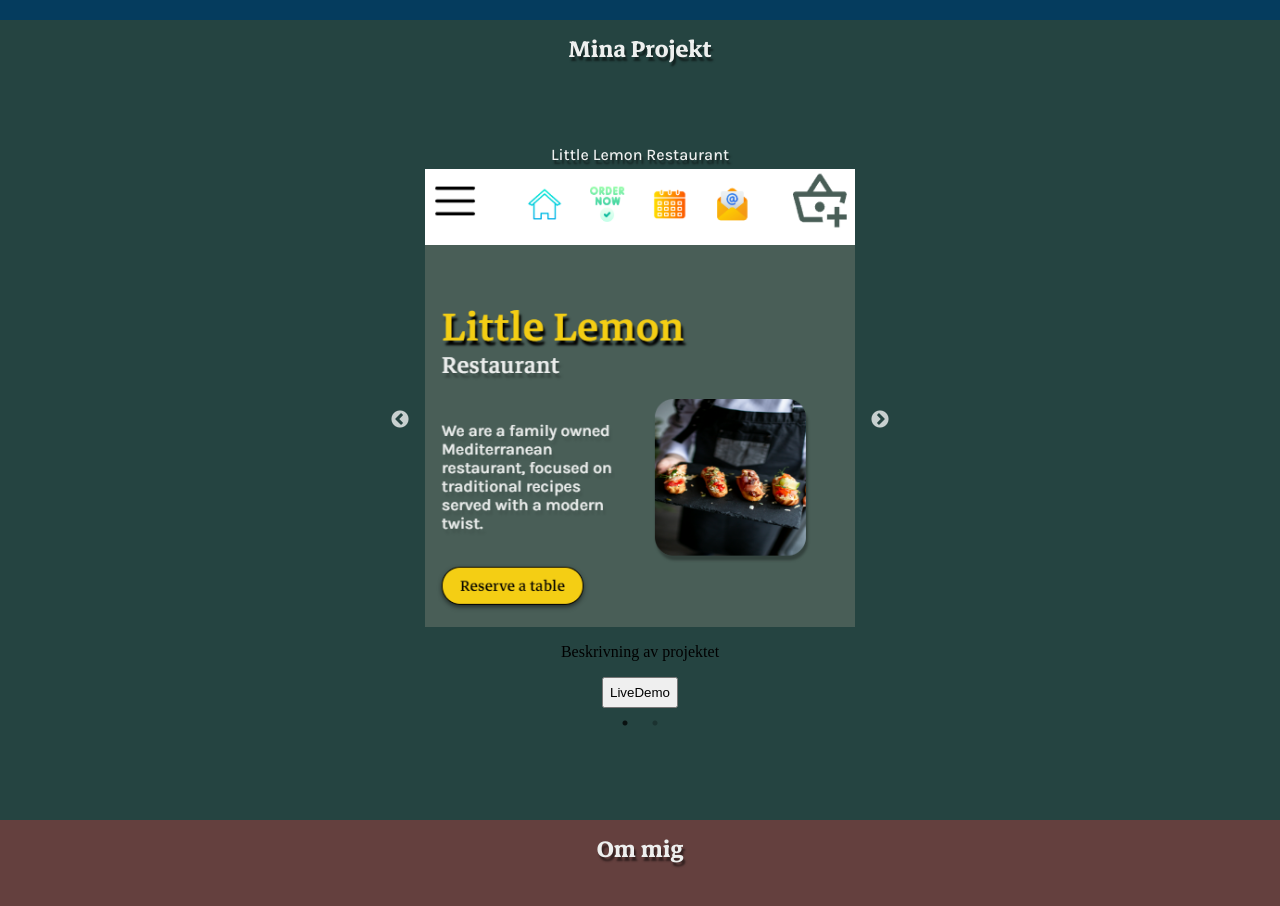
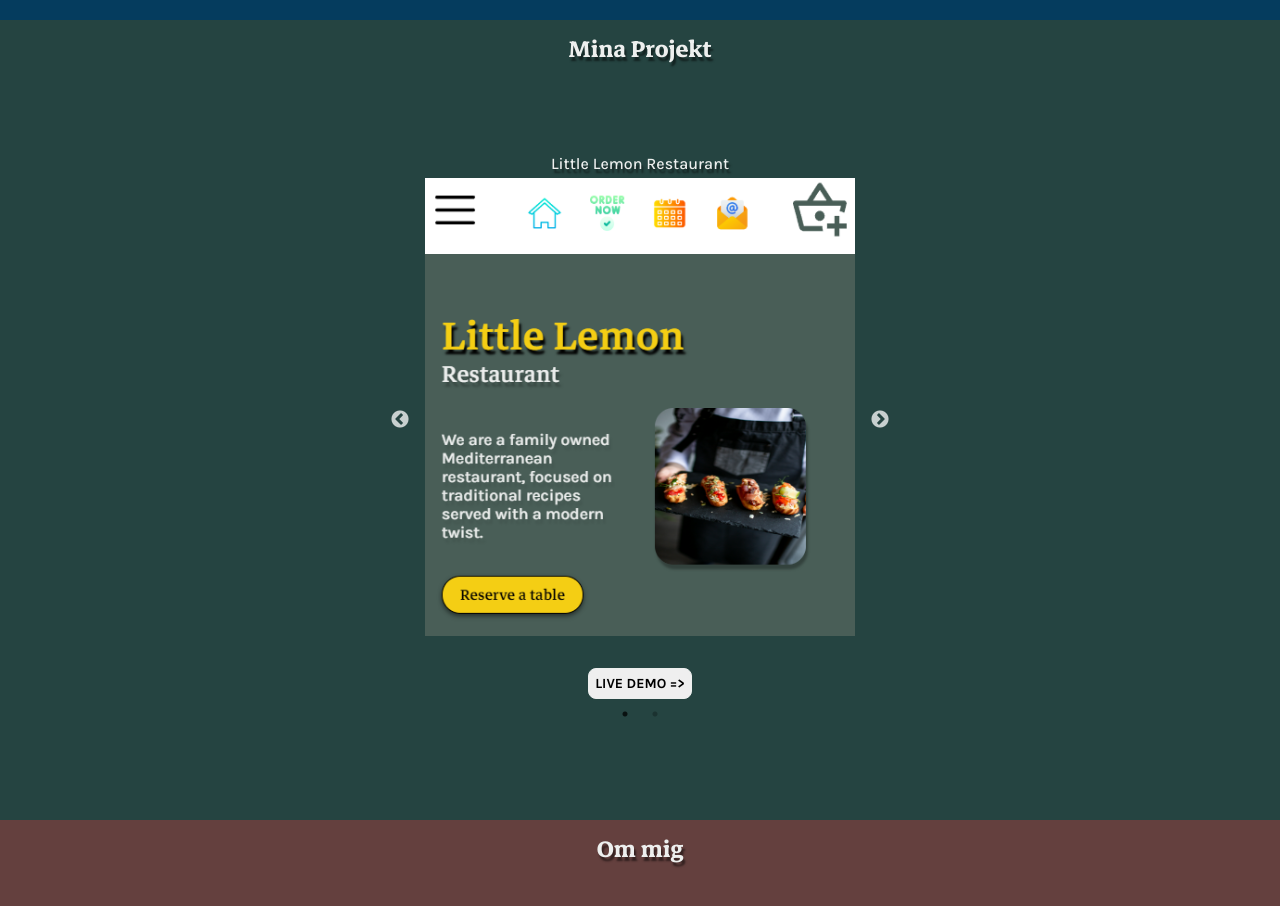
Before and after one commit to Karlgit13/Personal-Portfolio, a React (Create React App) app: page / in a window 1280 px wide. Shown: the part 780-1686 px from the top of the page. Built offline with nearby package versions, Linux system fonts and the light colour scheme.

Commit message:
Update project descriptions and button texts

```diff
--- a/src/App.jsx
+++ b/src/App.jsx
@@ -9,11 +9,15 @@
     titel: "Little Lemon Restaurant",
     img: require("./assets/LittleLemon.png"),
     url: "https://karlgit13.github.io/React-Little-Lemon-Restaurant/",
+    buttonText: "LIVE DEMO =>",
+    beskrivning: "",
   },
   {
     titel: "Role Playing Game",
     img: require("./assets/RPG.png"),
     url: "https://github.com/Karlgit13/Role-Playing-Game",
+    buttonText: "Github => Repository",
+    beskrivning: "",
   },
 ];
 
--- a/src/components/Section2.jsx
+++ b/src/components/Section2.jsx
@@ -25,13 +25,13 @@
         <h1 className="section2-heading">Mina Projekt</h1>
       </div>
       <Slider {...settings}>
-        {ProjektLista.map(({ titel, img, url }) => (
+        {ProjektLista.map(({ titel, img, url, beskrivning, buttonText }) => (
           <div key={titel} className="projekt-div">
             <h2 className="projekt-titel">{titel}</h2>
             <img className="projekt-bild" src={img} alt={titel} />
-            <p className="projekt-paragraph">Beskrivning av projektet</p>
+            <p className="projekt-paragraph">{beskrivning}</p>
             <button className="projekt-knapp" onClick={() => handleClick(url)}>
-              LiveDemo
+              {buttonText}
             </button>
           </div>
         ))}
--- a/src/style/section2.css
+++ b/src/style/section2.css
@@ -2,7 +2,6 @@
   position: relative;
   background-color: #254441;
   width: 100vw;
-
   height: 100vh;
   display: flex;
   align-items: center;
@@ -38,6 +37,7 @@
   width: 80vw;
   max-width: 450px;
   margin: auto;
+  border-radius: 16px;
 }
 
 .slick-dots {
@@ -59,8 +59,29 @@
   font-weight: 500;
 }
 
+.projekt-paragraph {
+  color: #edefee;
+  font-family: "Karla";
+  display: -webkit-box;
+  -webkit-line-clamp: 6;
+  -webkit-box-orient: vertical;
+  overflow: hidden;
+  text-overflow: ellipsis;
+}
+
 .projekt-knapp {
   padding: 6px;
+  font-family: "Karla";
+  font-size: 14px;
+  font-weight: 700;
+  border-radius: 8px;
+  border: 1px solid #edefee;
+  cursor: pointer;
+}
+
+.projekt-knapp:hover {
+  transform: scale(110%);
+  transition: transform 0.2s ease-in-out;
 }
 
 @media (max-width: 992px) {
```
